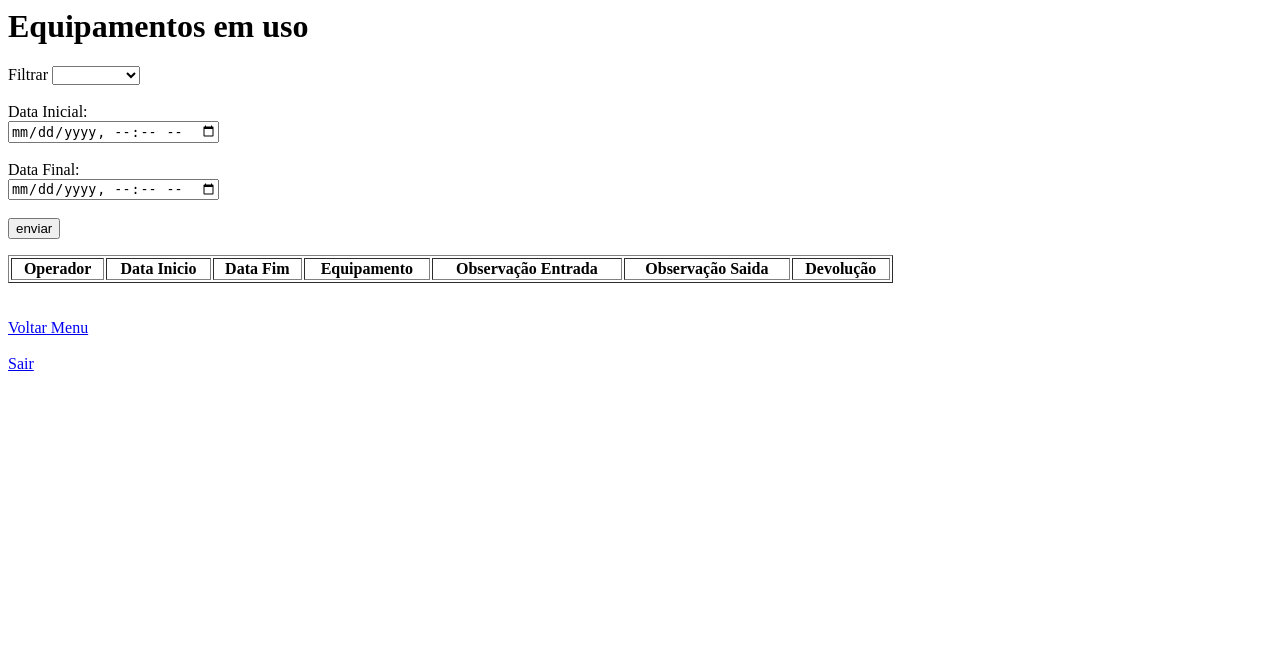
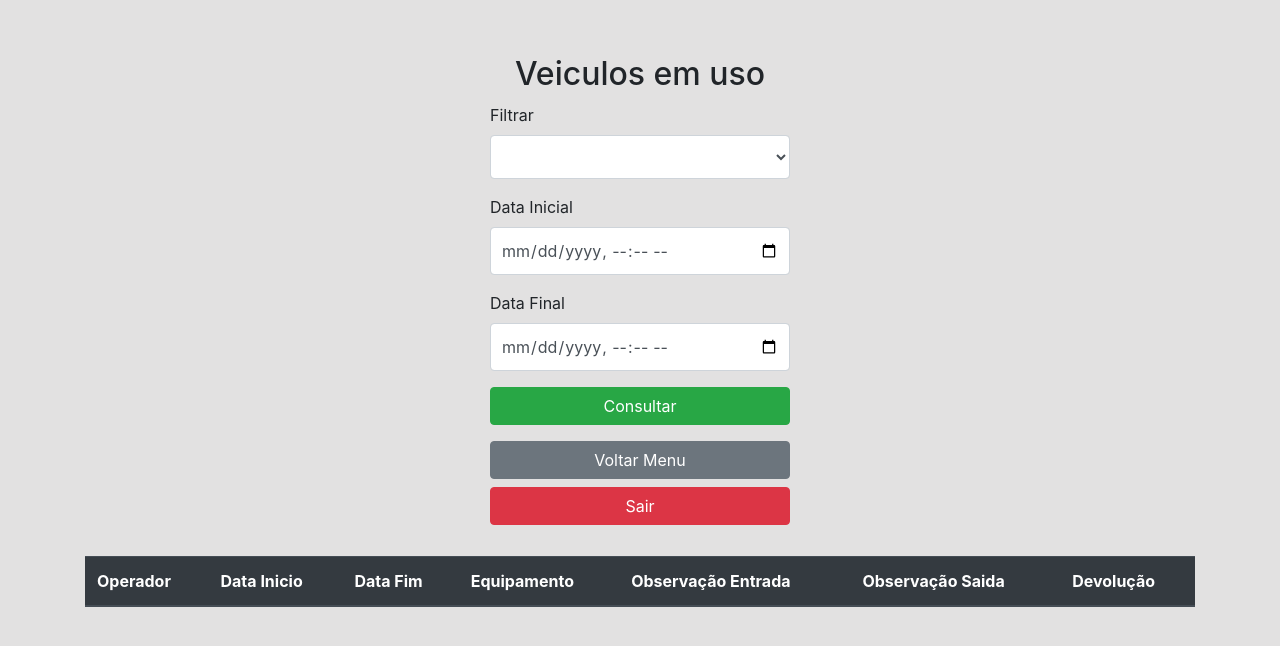
Before and after one commit to ELETICA-PINHO/Controle_Equipamento, a PHP site: page /veiculo_uso.php in a window 1280 px wide. Shown: the top 646 px of the page. Run offline with PHP 8.4, Linux system fonts and the light colour scheme; data that the repository does not hold is empty.

Commit message:
projeto verção beta pronto

```diff
--- a/veiculo_uso.php
+++ b/veiculo_uso.php
@@ -35,33 +35,52 @@ $veiculo = new Veiculo($pdo);
 ?>
 
 
+<!DOCTYPE html>
+<html lang="pt-br">
+<head>
+    <meta charset="UTF-8">
+    <meta name="viewport" content="width=device-width, initial-scale=1.0">
+    <title>Veiculos em uso</title>
+    <link rel="stylesheet" href="assets/css/bootstrap.min.css">
+    <link href="assets/css/signin.css" rel="stylesheet">
+    <link href="assets/css/meu.css" rel="stylesheet">
 
-<h1 >Equipamentos em uso</h1>
-
-<form method="POST">
-
-Filtrar
-<select name="filtro" id="">
+</head>
+<body>
+    <div class="container">
+        <form method="POST" class="form-signin">
+        <h2 class="form-signin-heading">Veiculos em uso</h2>
+        <div class="form-group">
+            <label for="filtro">Filtrar</label>
+            <select name="filtro" id="" class="form-control">
                     <option value=""></option>
                     <option value="0">Com Baixa</option>
                     <option value="1">Sem Baixa</option>
                     <option value="2">Todos</option>
-
-
-</select><br><br>
-
-
-Data Inicial:<br>
-<input type="datetime-local" name="dataI" id=""><br><br>
-Data Final:<br>
- <input type="datetime-local" name="dataF" id=""><br><br>
-
- <input type="submit" value="enviar">
+            </select>
+        </div>
+        <div class="form-group">
+            <label for="dataI">Data Inicial</label>
+            <input type="datetime-local" name="dataI" id="" class="form-control">
+        </div>
+        <div class="form-group">
+            <label for="dataF">Data Final</label>
+            <input type="datetime-local" name="dataF" id="" class="form-control">
+        </div>
+        <div class="form-group">
+            <input type="submit" value="Consultar" class="btn btn-success btn-block">
+        </div>
+        <div class="form-group">
+                <a href="index.php" class="btn btn-secondary btn-block ">Voltar Menu</a>
+                <a href="sair.php" class="btn btn-danger btn-block ">Sair</a>
+        </div>
 
         </form>
 
 
-<table border="1" width="70%">
+
+        <table class="table table-info">
+            <thead class="thead-dark">
                 <tr>
                     <th>Operador</th>
                     <th>Data Inicio</th>
@@ -70,10 +89,9 @@ Data Final:<br>
                     <th>Observação Entrada</th>
                     <th>Observação Saida</th>
                     <th>Devolução</th>
-
-
                 </tr>
-
+            </thead>
+            <tbody>
                 <?php foreach($reserva->getReservasAtivas($dataI,$dataF,$filtro) as $lista_r):
                     $data_i = date('H:i:s ---- d-m-Y', strtotime($lista_r['data_inicio']));
                     if(!empty($lista_r['data_fim'])){
@@ -81,7 +99,6 @@ Data Final:<br>
                     }else{
                         $data_f = "";
                     }
-
                 ?>
                 <?php foreach($veiculo->getVeiculoID($lista_r['id_equipamento']) as $lista_v):?>
 
@@ -93,15 +110,47 @@ Data Final:<br>
                 <?php if(empty($lista_r['data_fim'])):?>
                 <td><?php echo $lista_r['observacao_entrada'];?></td>
                 <td><?php echo $lista_r['observacao_saida'];?></td>
-        <td><a href="devolucao.php?id=<?php echo$lista_r['id'];?>">Devolução</a></td>
+                <td><a class="btn btn-primary btn-block " href="devolucao.php?id=<?php echo$lista_r['id'];?>">Devolução</a></td>
                 <?php else:?>
                 <?php endif;?>
             </tr>
-    <?php endforeach;
-     endforeach;
-     ?>
+            <?php endforeach;?>
+            <?php endforeach;?>
+        </tbody>
+</table>
 
-</table><br><br>
 
-<a href="index.php">Voltar Menu</a><br><br>
-<a href="sair.php">Sair</a>
+
+
+
+
+
+
+
+
+
+
+
+
+
+
+
+
+
+
+
+
+
+
+
+
+
+            </div>
+
+
+
+    <script type="text/javascript" src="assets/js/jquery-3.3.1.min.js"></script>
+    <script type="text/javascript" src="assets/js/jquery.min.js"></script>
+    <script type="text/javascript" src="assets/js/bootstrap.bundle.min.js"></script>
+</body>
+</html>
```
Lines whose indentation alone changed are shown as unchanged.
